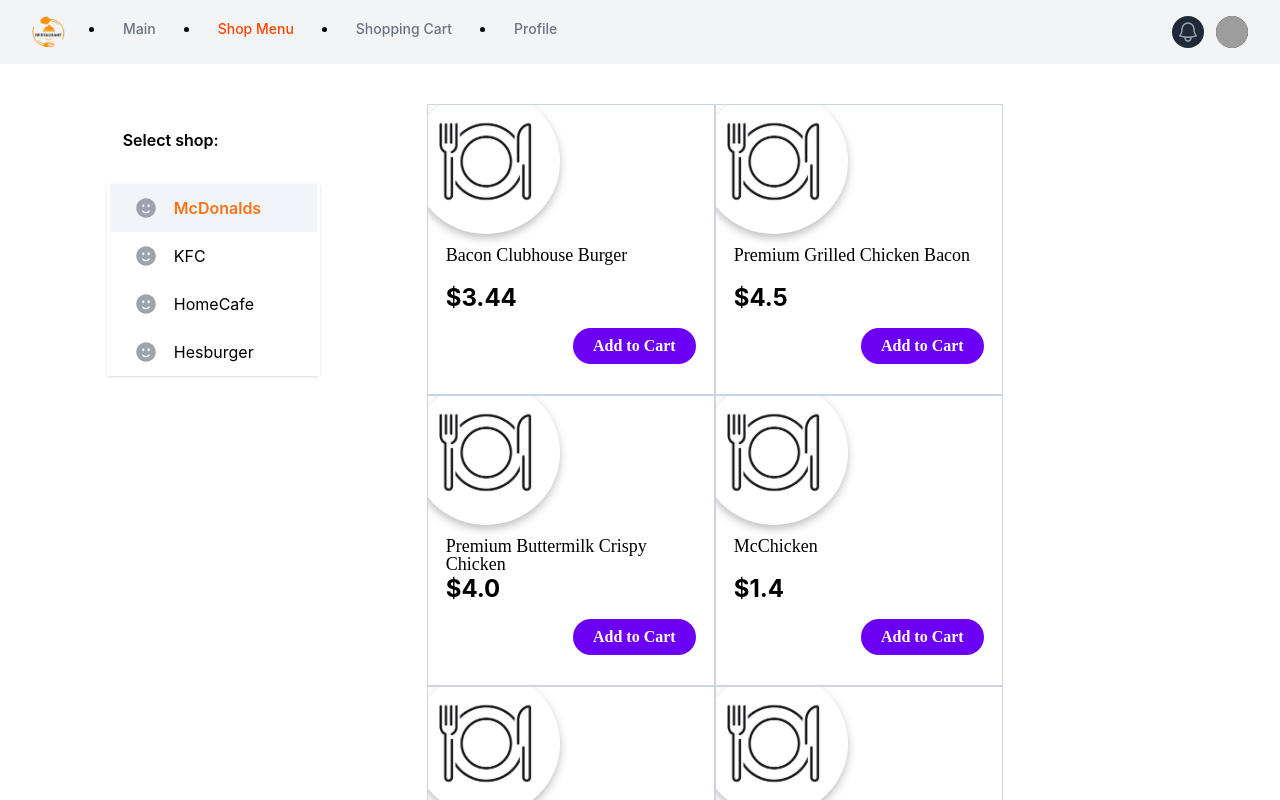
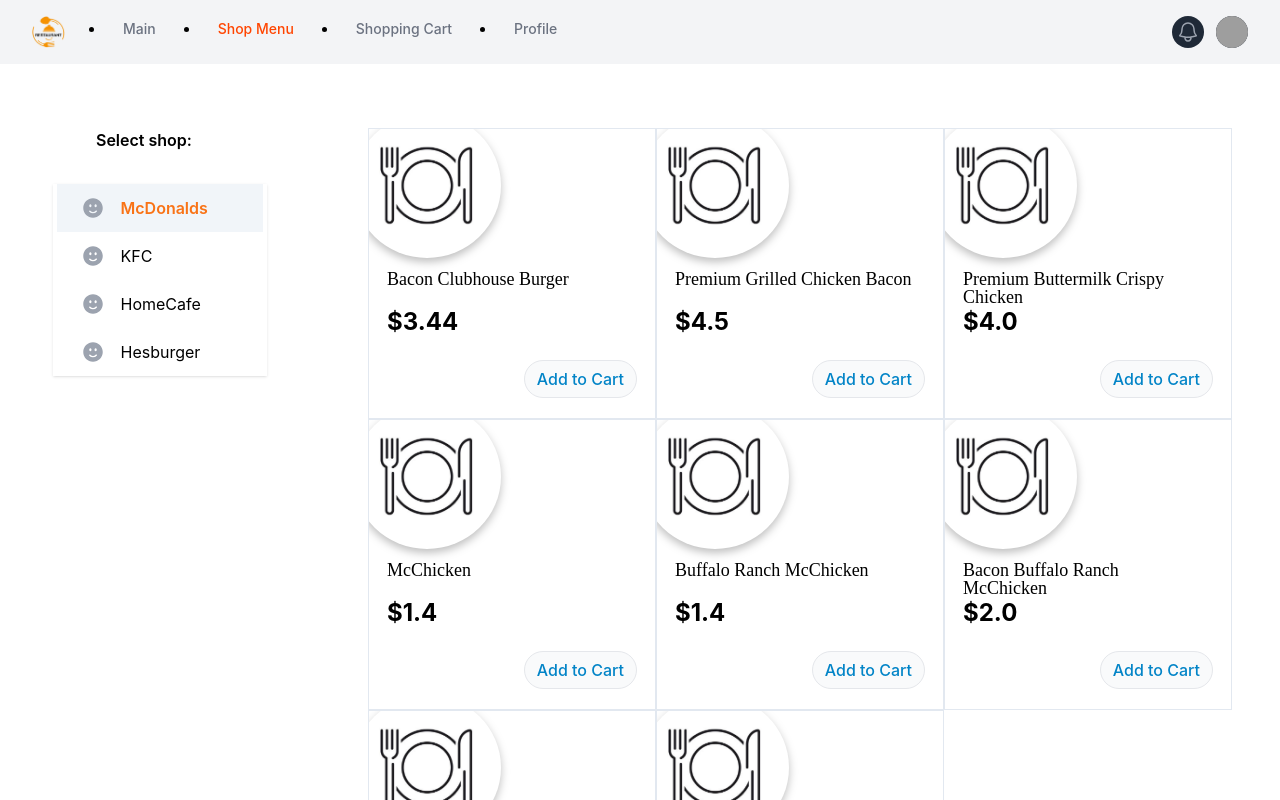
Before and after one commit to hustle2live/ElifTech_Test-task, a React (Create React App) app: page /shop in a window 1280 px wide. Shown: the top 800 px of the page. Built offline with nearby package versions, Linux system fonts and the light colour scheme; grey boxes are pictures that could not be loaded.

Commit message:
add styles menu cards

```diff
--- a/src/components/Cart.jsx
+++ b/src/components/Cart.jsx
@@ -3,7 +3,6 @@
 
 import { dishRemoved, setQuantity, getTotalPrice, orderRegister } from '../redux/cartReducer';
 
-import { XMarkIcon } from '@heroicons/react/20/solid';
 
 import Plate from '../images/plate.png';
 import styles from '../index.module.scss';
--- a/src/components/Menu.jsx
+++ b/src/components/Menu.jsx
@@ -8,6 +8,9 @@
 
 import { dishAdded, dishRemoved } from '../redux/cartReducer';
 
+import { TrashIcon } from '@heroicons/react/24/outline';
+import { CheckBadgeIcon } from '@heroicons/react/20/solid';
+
 const MenuPage = () => {
    const shopNames = Object.keys(shopMenu);
 
@@ -17,10 +20,10 @@
 
    return (
       <div className='flex mt-10'>
-         <section className='h-full w-1/3'>
+         <section className='h-full w-1/4'>
             <h3 className='mx-auto mt-6 mb-4 w-1/2 pl-4 font-semibold'>Select shop:</h3>
 
-            <nav className='relative flex flex-col m-8 mx-auto w-1/2 bg-white shadow'>
+            <nav className='relative flex flex-col m-8 mx-auto xl:w-2/3 bg-white shadow'>
                <ul className='relative m-0 list-none px-[0.2rem]'>
                   {shopNames.map((name) => {
                      const selected = name === activeShop ? 'text-orange-500 font-semibold bg-slate-100' : '';
@@ -49,13 +52,16 @@
                </ul>
             </nav>
          </section>
-         <section className={`${styles.shopMenu} w-2/3 h-svh`}>
-            <ul className={`${styles.shopMenu} flex flex-wrap overflow-y-scroll`}>
+         <section className={`${styles.shopMenu} w-3/4 h-svh`}>
+            <ul className={`${styles.shopMenu} flex flex-wrap overflow-y-scroll -my-6 p-6 xl:p-12 xl:pb-24`}>
                {shopMenu[activeShop].map(({ NAME, PRICE, IMG_SRC }) => {
                   const MenuImage = IMG_SRC ? require(`../${IMG_SRC}`) : Plate;
 
                   return (
-                     <li className='relative flex flex-col w-72 border border-slate-300 overflow-hidden' key={NAME}>
+                     <li
+                        className='relative flex flex-col w-72 bg-white border border-slate-200 overflow-hidden hover:border-slate-400 hover:scale-105 hover:z-10 hover:shadow-xl'
+                        key={NAME}
+                     >
                         <img className={`${styles.shopMenu__item_image} -mt-4 -ml-4`} src={MenuImage} alt={NAME} />
 
                         <div className={styles.shopMenu__item_frame}>
@@ -65,7 +71,8 @@
 
                            {!cartState.find((item) => item.NAME === NAME) ? (
                               <button
-                                 className={styles.shopMenu__item_button}
+                                 // className={styles.shopMenu__item_button}
+                                 className='relative m-auto mr-0 mb-2 z-10 rounded-full bg-gray-50 px-3 py-1.5 font-medium text-sky-600 hover:bg-gray-100 border hover:shadow-md'
                                  onClick={(e) =>
                                     dispatch(dishAdded({ NAME, PRICE, IMG_SRC: IMG_SRC ? `${IMG_SRC}` : null }))
                                  }
@@ -74,11 +81,16 @@
                               </button>
                            ) : (
                               <button
-                                 className={`${styles.shopMenu__item_button} ${styles.delete}`}
-                                 onClick={(e) => dispatch(dishRemoved(NAME))}
+                                 // className={`${styles.shopMenu__item_button} ${styles.delete}`}
+                                 className='m-auto mr-0 mb-2 z-10 rounded-full bg-transparent px-3 py-1.5 hover:text-pink-600'
+                                 onClick={() => (window.confirm('message?') ? dispatch(dishRemoved(NAME)) : null)}
                               >
-                                 Delete
-                                 <span className='material-symbols-outlined'>done</span>
+                                 Remove
+                                 <TrashIcon className='inline h-4 w-4 ml-1 -mt-1' aria-hidden='true' />
+                                 <span className='absolute right-4 top-4 text-emerald-500 font-semibold'>
+                                    <CheckBadgeIcon />
+                                    <span className='text-sm'> In Cart</span>
+                                 </span>
                               </button>
                            )}
                         </div>
```
